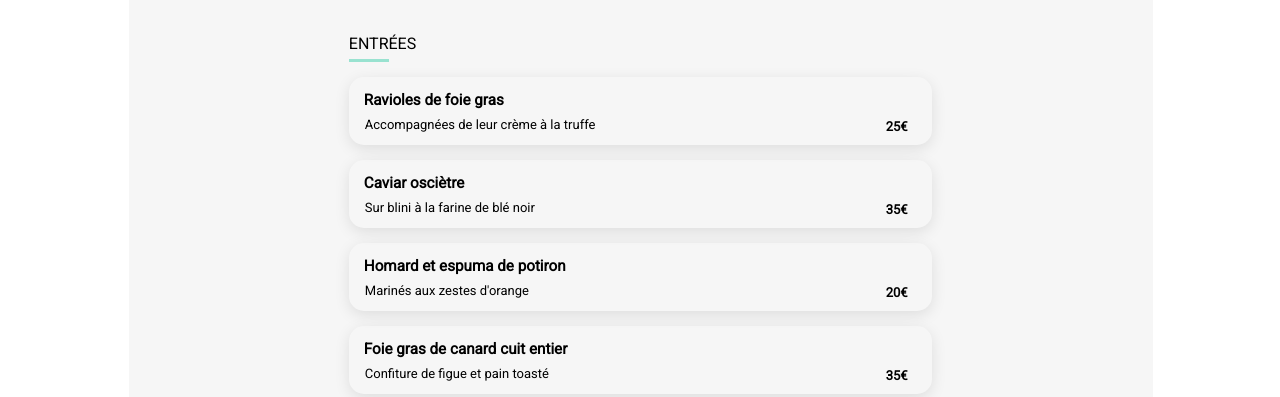
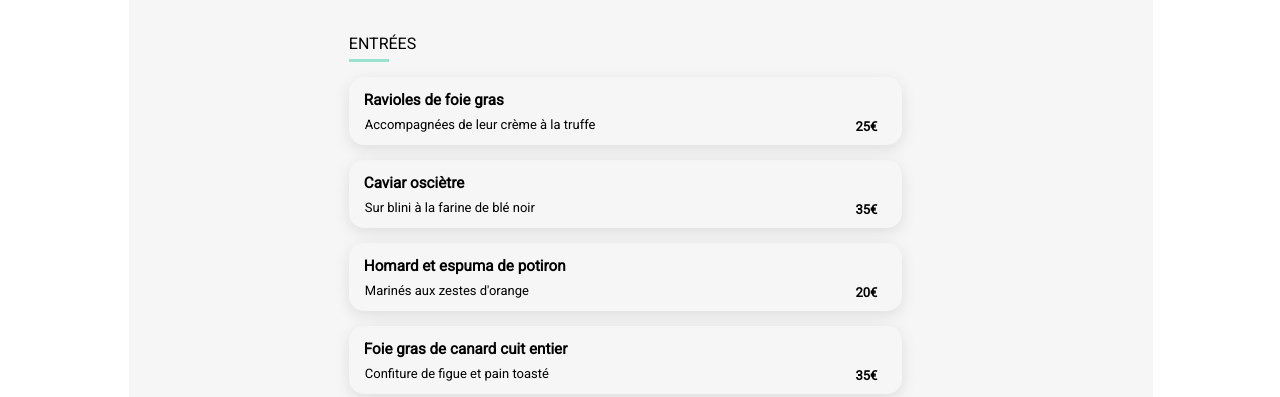
Before and after one commit to Leohne/Oc_Projet_4, a website: page restaurants/index_ma_note_enchantee.html in a window 1280 px wide. Shown: the part 404-801 px from the top of the page. Drawn offline with Linux system fonts and the light colour scheme; a web font is replaced by a local one.

Commit message:
finission

```diff
--- a/assets/css/page_restaurant.css
+++ b/assets/css/page_restaurant.css
@@ -152,7 +152,7 @@ ul {
     box-shadow: 0px 4.011494159698486px 15.043103218078613px 0px rgba(0, 0, 0, 0.1);
     border-radius: 15px;
     font-size: small;
-    width: 95%;
+    width: 90%;
     margin: 15px;
 }
 
@@ -198,6 +198,7 @@ h3 + p {
     width: 0px;
 }
 
+
 .check {
     background-color: #99E2D0;
     border-radius: 0px 15px 15px 0px;
@@ -207,10 +208,11 @@ h3 + p {
     transition: width 1s, 1s, forwards;
 }
 
-.carte__plat:hover .check{
+.carte__plat:hover .check {
     width: 60px;
     opacity: 1;
     overflow: hidden;
+    display: initial;
 }
 
 .btn {
```
